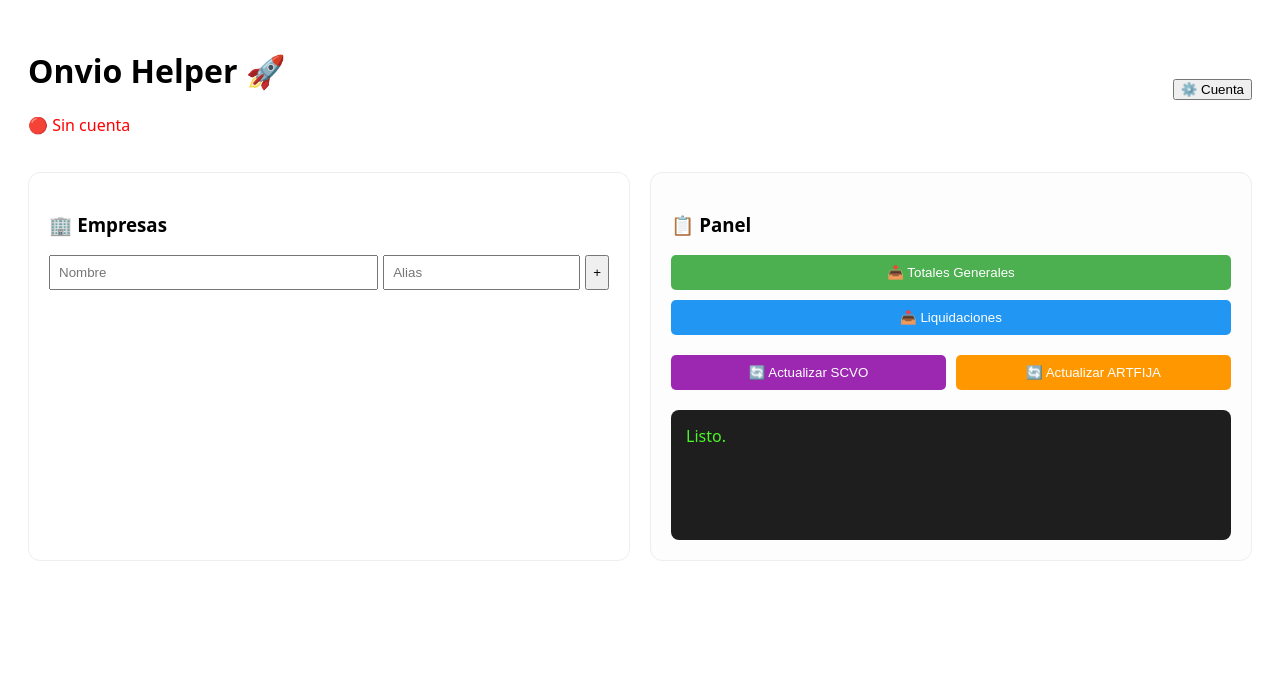
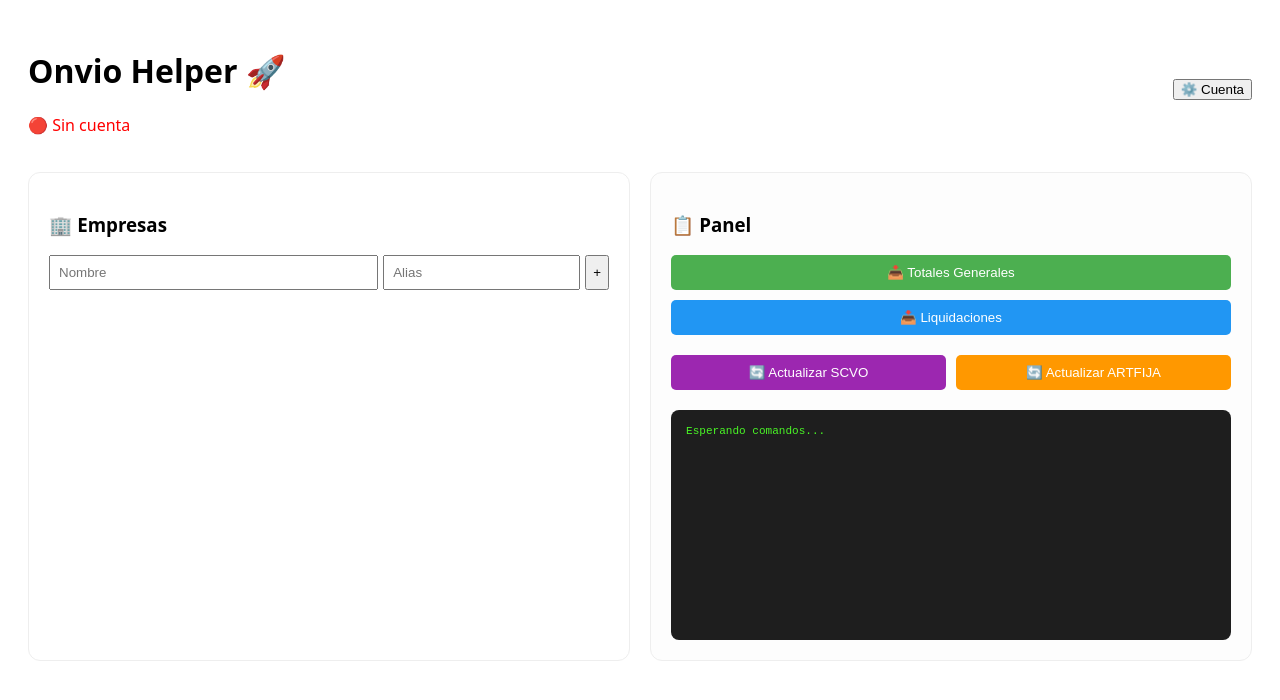
Before and after one commit to dilelu94/onvio-helper, a React (Vite) app: page / in a window 1280 px wide. Shown: the top 700 px of the page. Built offline with nearby package versions, Linux system fonts and the light colour scheme.

Commit message:
UI Fix: Full console log history visible in the black console box

```diff
--- a/src/components/ConfigForm.jsx
+++ b/src/components/ConfigForm.jsx
@@ -323,8 +323,20 @@ const ConfigForm = () => {
             </div>
           </div>
 
-          <div style={{ marginTop: '20px', background: '#1e1e1e', color: '#4af626', padding: '15px', borderRadius: '8px', minHeight: '100px' }}>
-            {isRunning ? (<div><b>{currentCompanyStatus}</b><br/>{currentStep}</div>) : (finalSummary || 'Listo.')}
+          <div style={{
+            marginTop: '20px',
+            background: '#1e1e1e',
+            color: '#4af626',
+            padding: '15px',
+            borderRadius: '8px',
+            height: '200px',
+            overflowY: 'auto',
+            fontFamily: 'monospace',
+            fontSize: '0.85em',
+            whiteSpace: 'pre-wrap'
+          }}>
+            {accumulatedLogs || (isRunning ? 'Iniciando...' : 'Esperando comandos...')}
+            <div ref={el => el?.scrollIntoView({ behavior: 'smooth' })} />
           </div>
         </section>
       </div>
```
